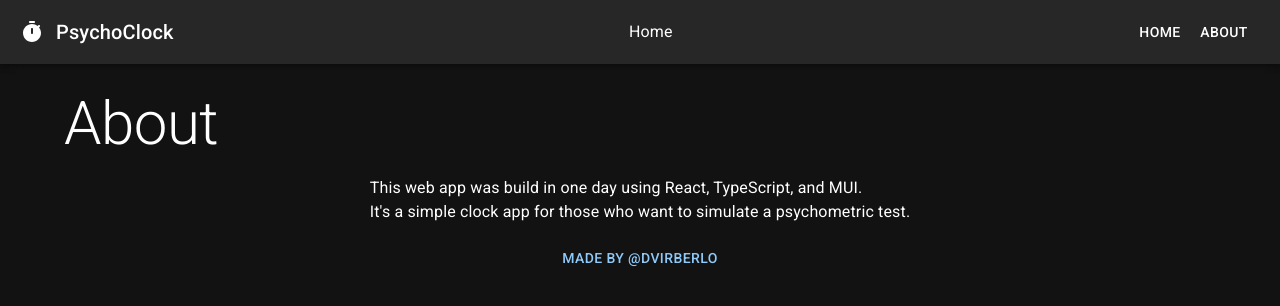
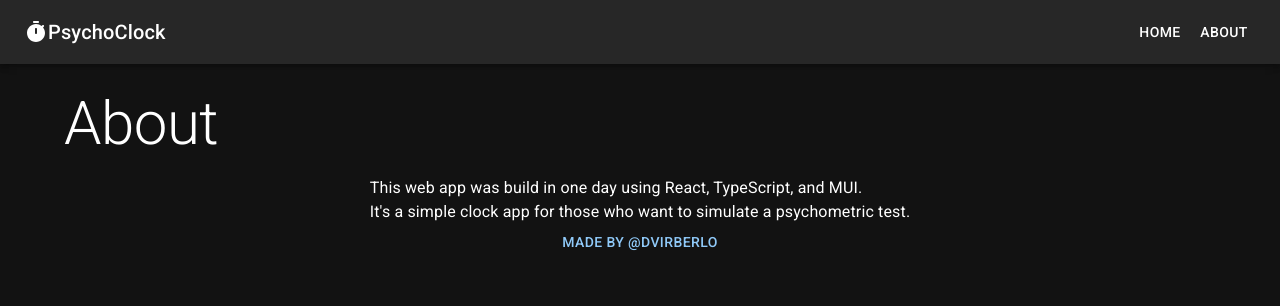
Before and after one commit to dvirberlo/psychoclock, a React (Vite) app: page /about in a window 1280 px wide. Shown: the top 306 px of the page. Built offline with nearby package versions, Linux system fonts and the light colour scheme.

Commit message:
feat: UI improvments

```diff
--- a/src/Routing.tsx
+++ b/src/Routing.tsx
@@ -1,19 +1,10 @@
-import { TimerRounded as TitleAppIcon } from "@mui/icons-material";
-import {
-  AppBar,
-  Box,
-  Button,
-  IconButton,
-  Toolbar,
-  Typography,
-} from "@mui/material";
-import { useState } from "react";
-import { BrowserRouter, Route, Routes, useNavigate } from "react-router-dom";
+import { BrowserRouter, Route, Routes } from "react-router-dom";
+import AppNavBar from "./components/AppNavBar";
 import About from "./pages/about";
 import Home from "./pages/home";
 import NotFound from "./pages/not-found";
 
-type Page = {
+export type Page = {
   name: string;
   path: string;
   component: JSX.Element;
@@ -26,7 +17,7 @@ const pages: Page[] = [
 export default function Routing() {
   return (
     <BrowserRouter>
-      <AppNavBar />
+      <AppNavBar pages={pages} />
       <Routes>
         {pages.map((page) => (
           <Route key={page.path} path={page.path} element={page.component} />
@@ -36,47 +27,3 @@ export default function Routing() {
     </BrowserRouter>
   );
 }
-
-function AppNavBar() {
-  const navigate = useNavigate();
-  const itemClick = (page: Page) => {
-    setTitle(page.name);
-    navigate(page.path);
-  };
-  const [title, setTitle] = useState(pages[0].name);
-  return (
-    <AppBar component="nav" position="static">
-      <Toolbar>
-        <IconButton
-          color="inherit"
-          aria-label="open drawer"
-          edge="start"
-          sx={{ mr: 0.5 }}
-        >
-          <TitleAppIcon />
-        </IconButton>
-        <Typography variant="h6" component="div" sx={{ flexGrow: 1 }}>
-          PsychoClock
-        </Typography>
-        <Typography
-          variant="body1"
-          component="div"
-          sx={{ flexGrow: 1, display: { xs: "none", sm: "block" } }}
-        >
-          {title}
-        </Typography>
-        <Box>
-          {pages.map((page) => (
-            <Button
-              key={page.name}
-              sx={{ color: "#fff" }}
-              onClick={() => itemClick(page)}
-            >
-              {page.name}
-            </Button>
-          ))}
-        </Box>
-      </Toolbar>
-    </AppBar>
-  );
-}
--- /dev/null
+++ b/src/components/AppNavBar.tsx
@@ -0,0 +1,47 @@
+import { TimerRounded as TitleAppIcon } from "@mui/icons-material";
+import { AppBar, Box, Button, Toolbar, Typography } from "@mui/material";
+import { useNavigate } from "react-router-dom";
+import { Page } from "../Routing";
+
+export default function AppNavBar({ pages }: { pages: Page[] }) {
+  const navigate = useNavigate();
+  const itemClick = (page: Page) => {
+    navigate(page.path);
+  };
+  return (
+    <AppBar component="nav" position="static">
+      <Toolbar>
+        <Typography
+          variant="h6"
+          component="div"
+          sx={{
+            display: "flex",
+            alignItems: "center",
+            flexGrow: 1,
+          }}
+        >
+          <TitleAppIcon />
+          PsychoClock
+        </Typography>
+        <Typography
+          variant="body1"
+          component="div"
+          sx={{ flexGrow: 1, display: { xs: "none", sm: "block" } }}
+        >
+          {/* TODO */}
+        </Typography>
+        <Box>
+          {pages.map((page) => (
+            <Button
+              key={page.name}
+              sx={{ color: "#fff" }}
+              onClick={() => itemClick(page)}
+            >
+              {page.name}
+            </Button>
+          ))}
+        </Box>
+      </Toolbar>
+    </AppBar>
+  );
+}
--- a/src/pages/about/About.tsx
+++ b/src/pages/about/About.tsx
@@ -10,6 +10,14 @@ export default function About() {
     >
       <Stack spacing={2}>
         <Typography variant="h2">About</Typography>
+        <div
+          style={{
+            display: "flex",
+            alignItems: "center",
+            justifyContent: "center",
+            flexDirection: "column",
+          }}
+        >
           <Typography
             sx={{
               display: "flex",
@@ -19,17 +27,21 @@ export default function About() {
           >
             This web app was build in one day using React, TypeScript, and MUI.
             <br />
-          It's a simple clock app for those who want to simulate a psychometric
-          test.
+            It's a simple clock app for those who want to simulate a
+            psychometric test.
             <br />
           </Typography>
           <Button
+            sx={{
+              maxWidth: 200,
+            }}
             onClick={() =>
               (document.location.href = "https://github.com/dvirberlo")
             }
           >
             Made by @dvirberlo
           </Button>
+        </div>
       </Stack>
     </Container>
   );
--- a/src/pages/home/Home.tsx
+++ b/src/pages/home/Home.tsx
@@ -4,7 +4,7 @@ import {
   PlayCircleFilledRounded as StartIcon,
   RestartAltRounded as ResetIcon,
   SettingsRounded as SettingsIcon,
-  StopRounded as StopIcon,
+  PauseRounded as StopIcon,
 } from "@mui/icons-material";
 import {
   Accordion,
@@ -176,9 +176,11 @@ function SettingsDisplay(clockMode: ClockMode, clock: Clock) {
                 labelPlacement="end"
               />
               <TextField
+                sx={{
+                  marginInline: ".5rem",
+                }}
                 disabled={!clock.settings.withEssay}
-                inputProps={{ min: 0, max: 99 }}
-                sx={{ marginInline: "0.5em" }}
+                inputProps={{ min: 0, max: 99, style: { textAlign: "center" } }}
                 type="number"
                 variant="standard"
                 defaultValue={(clock.settings.essaySeconds / 60).toString()}
@@ -202,7 +204,7 @@ function SettingsDisplay(clockMode: ClockMode, clock: Clock) {
               }}
             >
               <TextField
-                inputProps={{ min: 0, max: 99 }}
+                inputProps={{ min: 0, max: 99, style: { textAlign: "center" } }}
                 type="number"
                 variant="standard"
                 defaultValue={clock.settings.chaptersCount.toString()}
@@ -216,7 +218,7 @@ function SettingsDisplay(clockMode: ClockMode, clock: Clock) {
               <Typography>each</Typography>
               <TextField
                 disabled={clock.settings.chaptersCount < 1}
-                inputProps={{ min: 0, max: 99 }}
+                inputProps={{ min: 0, max: 99, style: { textAlign: "center" } }}
                 type="number"
                 variant="standard"
                 defaultValue={(clock.settings.chapterSeconds / 60).toString()}
@@ -248,7 +250,11 @@ function SettingsDisplay(clockMode: ClockMode, clock: Clock) {
                     sx={{ marginInline: "0.5em" }}
                     margin="none"
                     disabled={!clock.settings.notifyMinutesLeft}
-                    inputProps={{ min: 0, max: 99 }}
+                    inputProps={{
+                      min: 0,
+                      max: 99,
+                      style: { textAlign: "center" },
+                    }}
                     type="number"
                     variant="standard"
                     defaultValue={(
```
Lines whose indentation alone changed are shown as unchanged.
